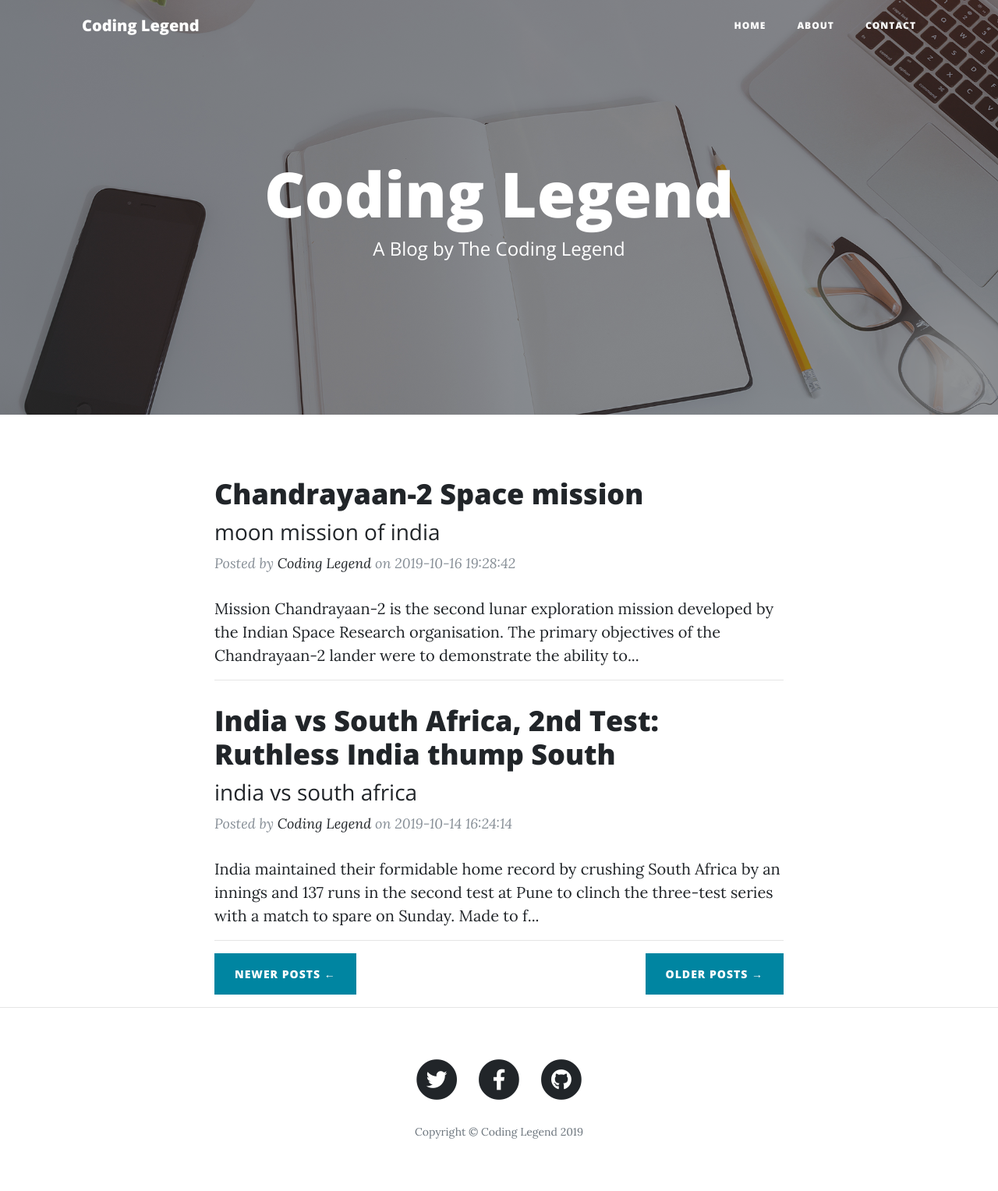
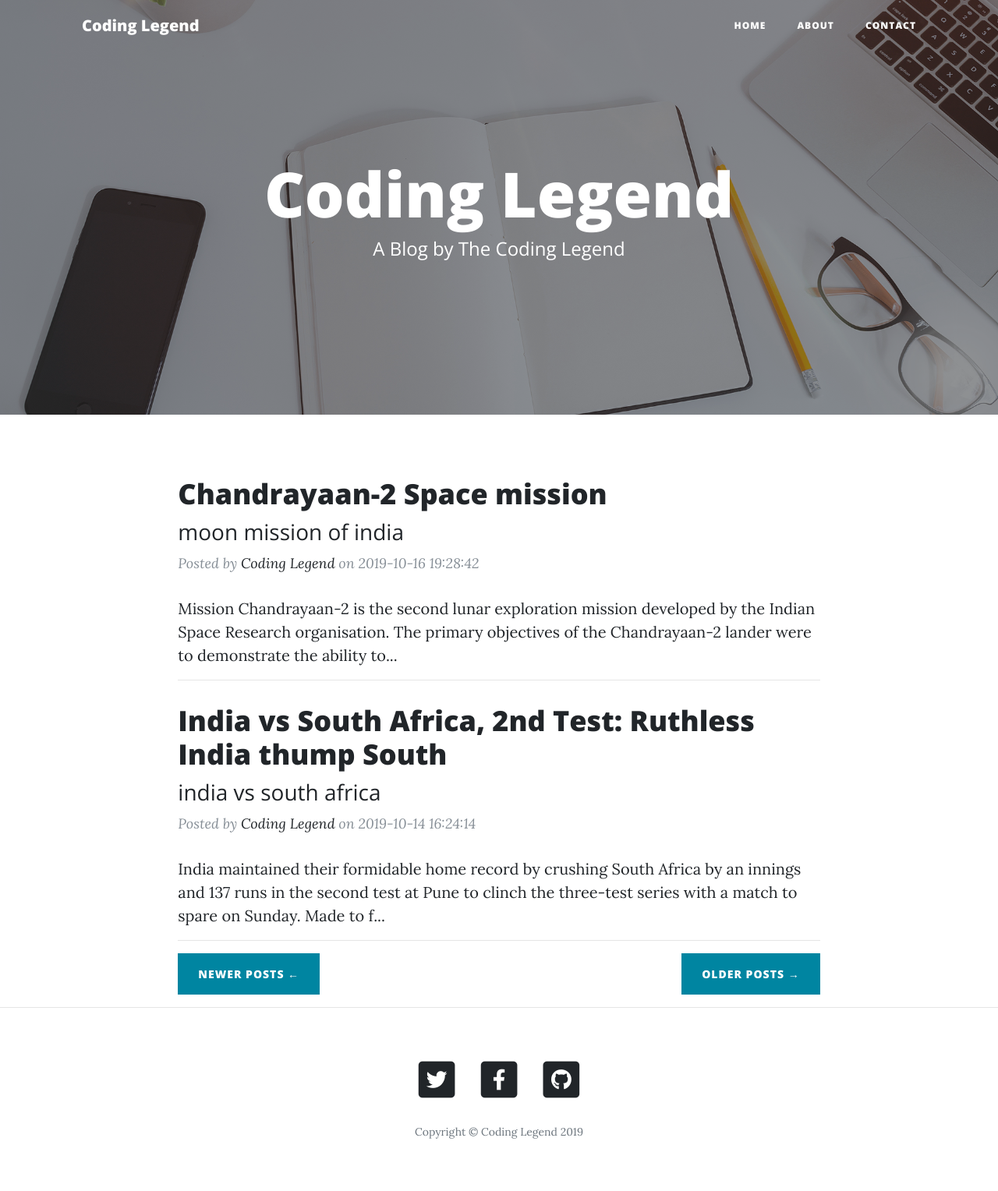
Before and after one commit to sonu275981/Advanced-Flask-Blog-App, a Flask app: page / in a window 1280 px wide. Shown: the whole page at 78% size. Run offline with Flask 2, Linux system fonts and the light colour scheme; data comes from the database, SQL or seed files in the repository; some libraries are stand-ins or nearby versions.

Commit message:
25/11/19 files

```diff
--- a/config.json
+++ b/config.json
@@ -16,7 +16,7 @@
     "login_image":"login.svg",
     "admin_user": "sonu",
     "admin_password": "admin",
-    "upload_location": "C:\\Users\\HCL\\PycharmProjects\\Flask-project\\static"
+    "upload_location": "C:\\Users\\HCL\\PycharmProjects\\Flask-project\\static\\img"
   }
 
 
--- a/main.py
+++ b/main.py
@@ -122,7 +122,7 @@ def edit(sno):
                 return redirect('/edit/'+sno)
 
         post = Posts.query.filter_by(sno=sno).first()
-        return render_template('edit.html', params=params, post=post)
+        return render_template('edit.html', params=params, post=post, sno=sno)
 
 
 
--- a/templates/contact.html
+++ b/templates/contact.html
@@ -1,7 +1,5 @@
 {% extends "layout.html" %}
-
 {% block body %}
-
   <!-- Page Header -->
   <header class="masthead" style="background-image: url('{{ url_for('static', filename='img/contact-bg.jpg')}}')">
     <div class="overlay"></div>
@@ -16,7 +14,6 @@
       </div>
     </div>
   </header>
-
   <!-- Main Content -->
   <div class="container">
     <div class="row">
@@ -63,5 +60,4 @@
       </div>
     </div>
   </div>
-
 {% endblock %}
--- a/templates/edit.html
+++ b/templates/edit.html
@@ -28,7 +28,7 @@
 
         <h1>Ad/Edit post</h1>
 
-        <form name="sentMessage" id="contactForm" action="/edit/{{post.sno}}" method="POST" novalidate>
+        <form name="sentMessage" id="contactForm" action="/edit/{{sno}}" method="POST" novalidate>
           <div class="control-group">
             <div class="form-group floating-label-form-group controls">
               <label>Title</label>
--- a/templates/index.html
+++ b/templates/index.html
@@ -1,10 +1,9 @@
 {% extends "layout.html" %}
-
 {% block body %}
   <!-- Page Header -->
   <header class="masthead" style="background-image: url(' {{ url_for('static', filename=  'img/home-bg.jpg') }} ')">
     <div class="overlay"></div>
-    <div class="container">
+    <div class="container-fluid">
       <div class="row">
         <div class="col-lg-8 col-md-10 mx-auto">
           <div class="site-heading">
@@ -15,19 +14,16 @@
       </div>
     </div>
   </header>
+  <!-- Main Content -->
+  <div class="container-fluid">
+   <div class="row">
 
-  <!-- Main Content -->
-  <div class="container">
-    <div class="row">
       <div class="col-lg-8 col-md-10 mx-auto">
-
         <!-- fetch it using for loop from the database -->
-
         {% for post in posts %}
           <div class="post-preview">
             <a href="/post/{{post.slug}}">
               <h2 class="post-title">{{ post.title }}
-
               </h2>
               <h3 class="post-subtitle">
               {{post.tagline}}
@@ -37,20 +33,18 @@
               <a href="#">{{params['blog_name']}}</a>
             on {{post.date}}</p>
           </div>
-
           {{post.content[0:200]}}...
           <hr>
         </li></a>
       {% endfor %}
 
-
       <!-- Pager -->
-        <div class="clearfix">
+      <div class="clearfix ">
         {%if number!=0 %}
-          <a class="btn btn-primary float-right" href="{{prev}}">Older Posts &rarr;</a>
+        <a class="btn btn-primary float-right " href="{{next}}">Older Posts &rarr;</a>
         {%endif%}
 
-          <a class="btn btn-primary float-left" href="{{next}}">Newer Posts &larr;</a>
+        <a class="btn btn-primary float-left " href="{{prev}}">Newer Posts &larr;</a>
        </div>
     </div>
   </div>
--- a/templates/layout.html
+++ b/templates/layout.html
@@ -11,7 +11,6 @@
 
   <!-- Bootstrap core CSS -->
   <link href="{{ url_for('static', filename='vendor/bootstrap/css/bootstrap.min.css') }}" rel="stylesheet">
-
   <!-- Custom fonts for this template -->
   <link href="{{ url_for('static', filename='vendor/fontawesome-free/css/all.min.css') }}" rel="stylesheet" type="text/css">
   <link href='https://fonts.googleapis.com/css?family=Lora:400,700,400italic,700italic' rel='stylesheet' type='text/css'>
@@ -57,14 +56,14 @@
 
   <!-- Footer -->
   <footer>
-    <div class="container">
+    <div class="container-fluid">
       <div class="row">
         <div class="col-lg-8 col-md-10 mx-auto">
           <ul class="list-inline text-center">
             <li class="list-inline-item">
               <a href="{{params['tw_url']}}" target = "_blank">
                 <span class="fa-stack fa-lg">
-                  <i class="fas fa-circle fa-stack-2x"></i>
+                  <i class="fas fa-square fa-stack-2x"></i>
                   <i class="fab fa-twitter fa-stack-1x fa-inverse"></i>
                 </span>
               </a>
@@ -72,7 +71,7 @@
             <li class="list-inline-item">
               <a href="{{params['fb_url']}}" target = "_blank">
                 <span class="fa-stack fa-lg">
-                  <i class="fas fa-circle fa-stack-2x"></i>
+                  <i class="fas fa-square fa-stack-2x"></i>
                   <i class="fab fa-facebook-f fa-stack-1x fa-inverse"></i>
                 </span>
               </a>
@@ -80,7 +79,7 @@
             <li class="list-inline-item">
               <a href="{{params['git_url']}}" target = "_blank">
                 <span class="fa-stack fa-lg">
-                  <i class="fas fa-circle fa-stack-2x"></i>
+                  <i class="fas fa-square fa-stack-2x"></i>
                   <i class="fab fa-github fa-stack-1x fa-inverse"></i>
                 </span>
               </a>
@@ -98,7 +97,6 @@
 
   <!-- Custom scripts for this template -->
   <script src="{{ url_for('static', filename='js/clean-blog.min.js') }}"></script>
-
 </body>
 
 </html>
```
Also changed, not shown: 1 other file. Lines whose indentation alone changed are shown as unchanged.
